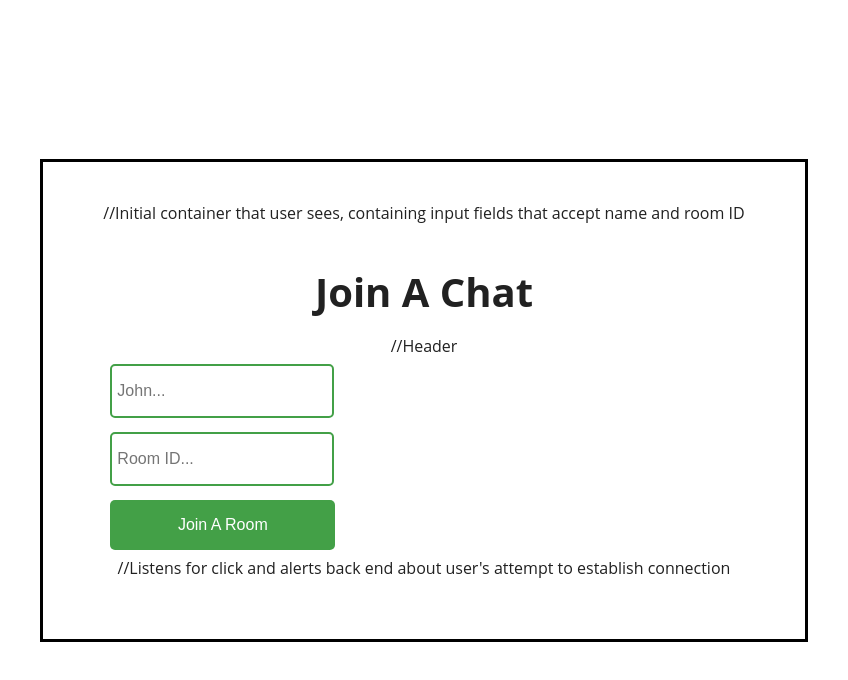
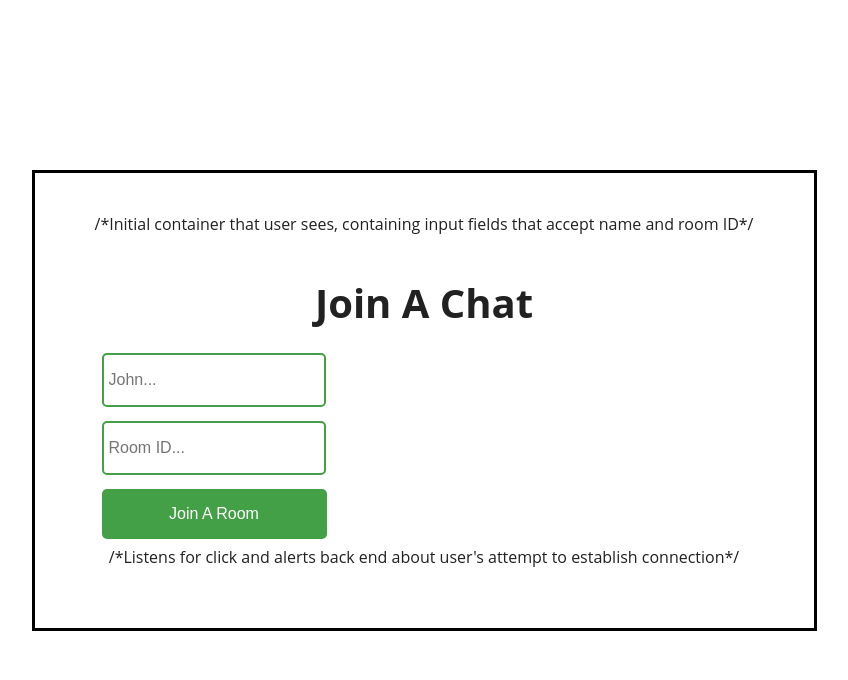
Before and after one commit to cyshek/ChatAPP, a React (Create React App) app in the folder client/: page / in a window 1280 px wide. Shown: the top 680 px of the page, without its empty margins (216-1064 px from the left). Built offline with nearby package versions, Linux system fonts and the light colour scheme; no server answers.

Commit message:
Update App.js

```diff
--- a/client/src/App.js
+++ b/client/src/App.js
@@ -20,8 +20,8 @@ function App() {
   return (
     <div className="App">
       {!showChat ? (
-        <div className="joinChatContainer">   //Initial container that user sees, containing input fields that accept name and room ID
-          <h3>Join A Chat</h3>    //Header
+        <div className="joinChatContainer">   /*Initial container that user sees, containing input fields that accept name and room ID*/
+          <h3>Join A Chat</h3>
           <input
             type="text"
             placeholder="John..."
@@ -36,7 +36,7 @@ function App() {
               setRoom(event.target.value);
             }}
           />
-          <button onClick={joinRoom}>Join A Room</button>  //Listens for click and alerts back end about user's attempt to establish connection
+          <button onClick={joinRoom}>Join A Room</button>  /*Listens for click and alerts back end about user's attempt to establish connection*/
         </div>
       ) : (
         <Chat socket={socket} username={username} room={room} />
```
